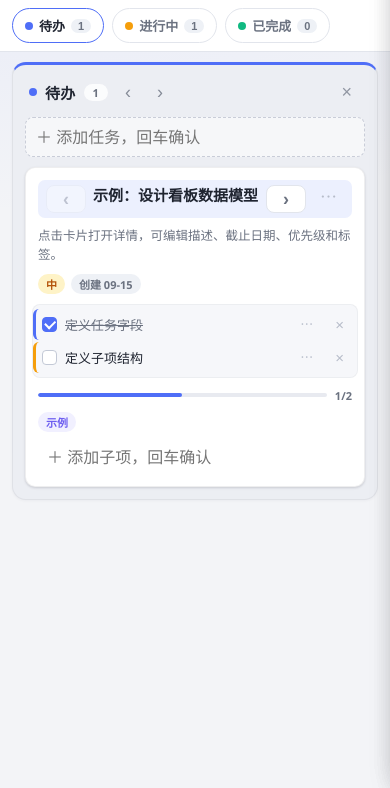
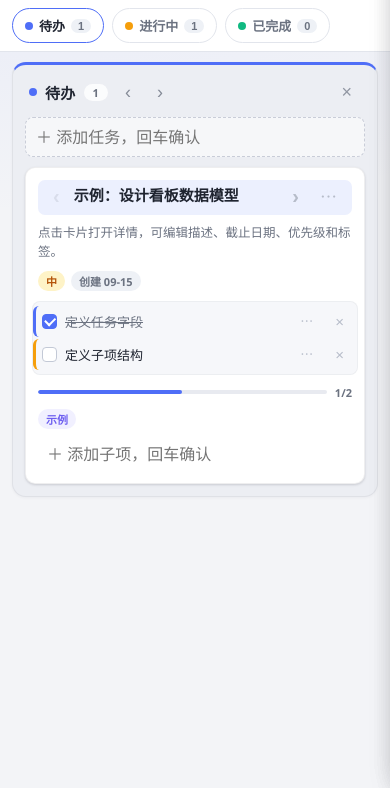
Before and after one commit to WildDogDeveloper/kanban, a website: page index.html in a window 390 px wide. Shown: the part 56-844 px from the top of the page. Drawn offline with Linux system fonts and the light colour scheme; no server answers.

Commit message:
style: 移动端换列按钮无边框化，与页面风格一致并对齐标题
- ‹ › 按钮去边框/去白底，透明底 + 浅灰字形(#b6bcc9)，与 ⋯ 按钮同风格
- 高度 22px = 标题行高(15px×1.45)，与标题垂直居中对齐
- 按压反馈 #e8eaf0（同 ⋯ hover）；禁用态 0.35 透明度
- 桌面端不变

```diff
--- a/css/style.css
+++ b/css/style.css
@@ -1015,27 +1015,27 @@ mark { background: #fff3bf; color: inherit; border-radius: 2px; padding: 0 1px;
   /* 列排序按钮：移动端列头 ‹ › 左右移动当前列 */
   .col-move { display: inline-block; opacity: 0.8; padding: 4px 9px; font-size: 18px; }
   .col-move:active { background: #e8eaf0; color: var(--text); }
-  /* 任务换列按钮：与标题同一行 [‹] 标题 [›] [⋯]；拖拽栏无功能，移动端隐藏（桌面端手柄保留） */
+  /* 任务换列按钮：与标题同一行 [‹] 标题 [›] [⋯]；拖拽栏无功能，移动端隐藏（桌面端手柄保留）
+     样式随页面：无边框、透明底、浅灰字形（同 ⋯ 按钮）；高度 22px = 标题行高(15px×1.45)，与标题顶部对齐 */
   .task-handle { display: none; }
   .task-move {
     display: inline-flex;
     align-items: center;
     justify-content: center;
     flex: 0 0 auto;
-    width: 40px;
-    height: 28px;
-    border: 1px solid var(--border);
-    border-radius: 8px;
-    background: #fff;
-    color: var(--text-dim);
-    font-size: 18px;
+    height: 22px;
+    border: none;
+    background: none;
+    color: #b6bcc9;
+    font-size: 20px;
     font-weight: 700;
     line-height: 1;
-    padding: 0;
+    padding: 0 7px;
+    border-radius: 6px;
     cursor: pointer;
     -webkit-touch-callout: none;
   }
-  .task-move:active { background: var(--accent-soft); color: var(--accent); border-color: var(--accent); }
+  .task-move:active { background: #e8eaf0; color: var(--text); }
   .task-move:disabled { opacity: 0.35; }
   /* 详情页「移到」按钮行：左右各移一列（弹确认，不跳列） */
   .d-move { display: block; margin: 14px 0 0; }
```
